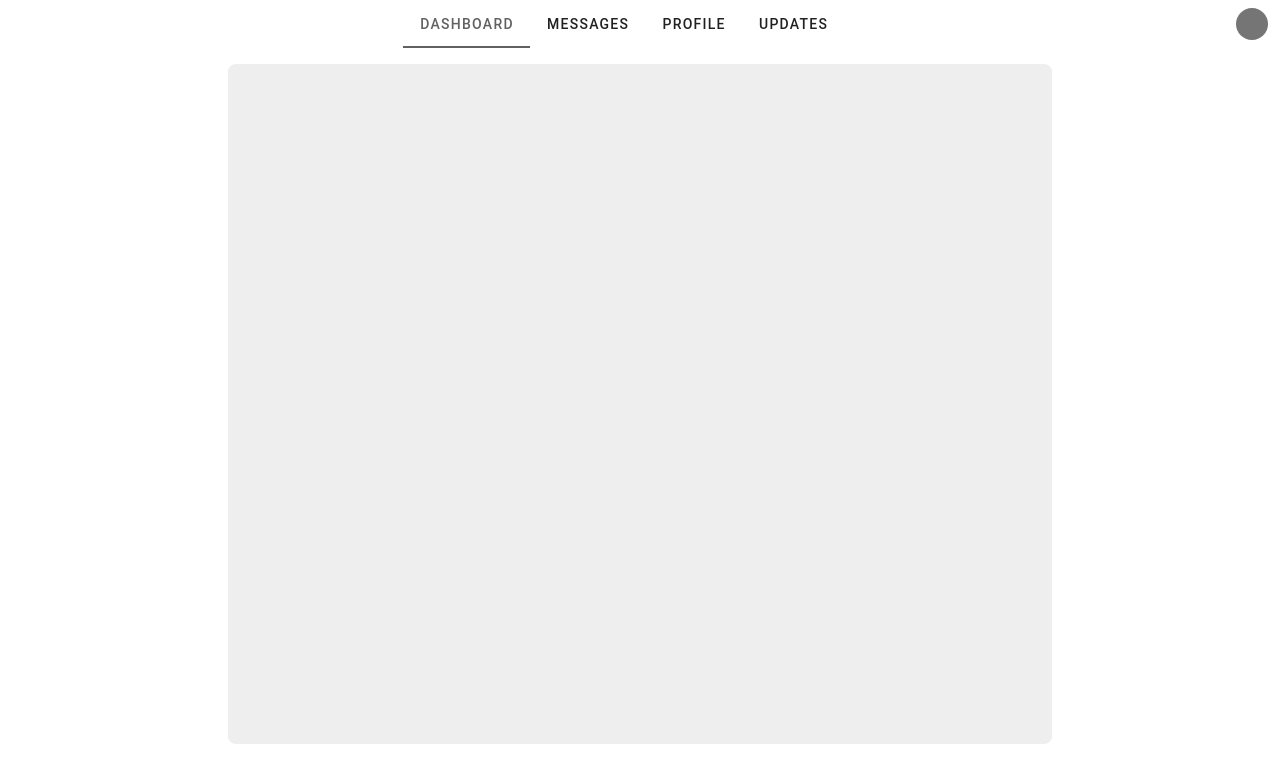
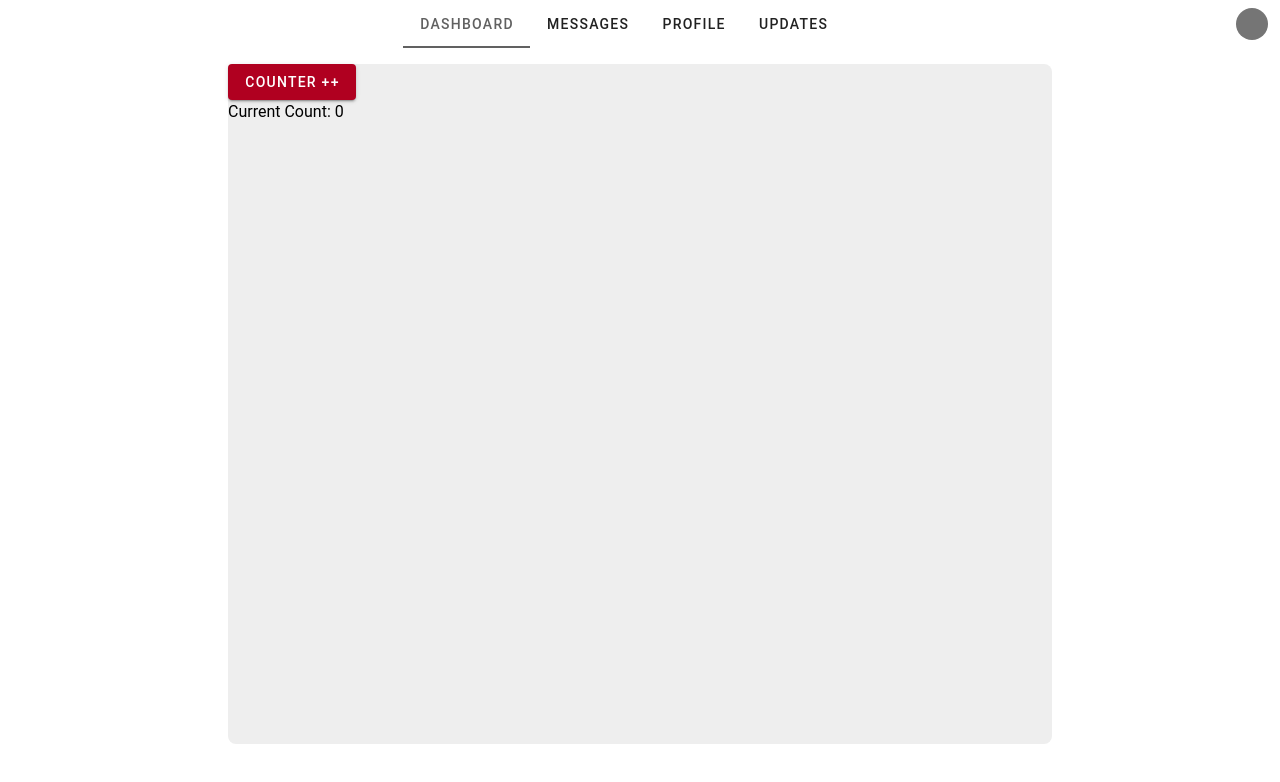
Before and after one commit to mnew2m/inventory-management, a Vue app in the folder front-end/: page /test in a window 1280 px wide. Shown: the top 782 px of the page. Built offline with nearby package versions, Linux system fonts and the light colour scheme.

Commit message:
- pinia 추가

```diff
--- a/front-end/package.json
+++ b/front-end/package.json
@@ -11,6 +11,7 @@
   },
   "dependencies": {
     "@mdi/font": "^7.4.47",
+    "pinia": "^2.1.7",
     "vue": "^3.4.29",
     "vue-router": "^4.4.0",
     "vuetify": "^3.6.10"
--- a/front-end/src/components/TestComponent.vue
+++ b/front-end/src/components/TestComponent.vue
@@ -2,11 +2,25 @@
   <div class="d-flex justify-center">
     <v-row justify="center">
       <v-col cols="12" md="8">
-        <v-sheet class="bg-grey-lighten-3" min-height="85vh" rounded="lg"/>
+        <v-sheet class="bg-grey-lighten-3" min-height="85vh" rounded="lg">
+          <v-btn color="error" @click="plusCounter">Counter ++</v-btn>
+          <div>Current Count: {{ counter.count }}</div>
+        </v-sheet>
       </v-col>
     </v-row>
   </div>
 </template>
 
 <script setup>
+import {useInventoryStore} from "@/stores/index.js";
+
+const counter = useInventoryStore()
+
+const plusCounter = () => {
+  counter.count++
+  // with autocompletion ✨
+  counter.$patch({ count: counter.count + 1 })
+  // or using an action instead
+  counter.increment()
+}
 </script>
--- a/front-end/src/main.js
+++ b/front-end/src/main.js
@@ -1,9 +1,13 @@
 import {createApp} from "vue";
+import {createPinia} from "pinia";
 import App from "@/App.vue";
 import router from "@/router/router.js";
 import vuetify from "@/plugins/vuetify.js";
 
+const pinia = createPinia()
+
 createApp(App)
+    .use(vuetify)
     .use(router)
-    .use(vuetify)
+    .use(pinia)
     .mount('#app');
--- /dev/null
+++ b/front-end/src/stores/index.js
@@ -0,0 +1,14 @@
+import {defineStore} from "pinia";
+
+export const useInventoryStore = defineStore('inventory', {
+    state: () => {
+        return { count: 0 }
+    },
+    // could also be defined as
+    // state: () => ({ count: 0 })
+    actions: {
+        increment() {
+            this.count++
+        },
+    },
+})
```
